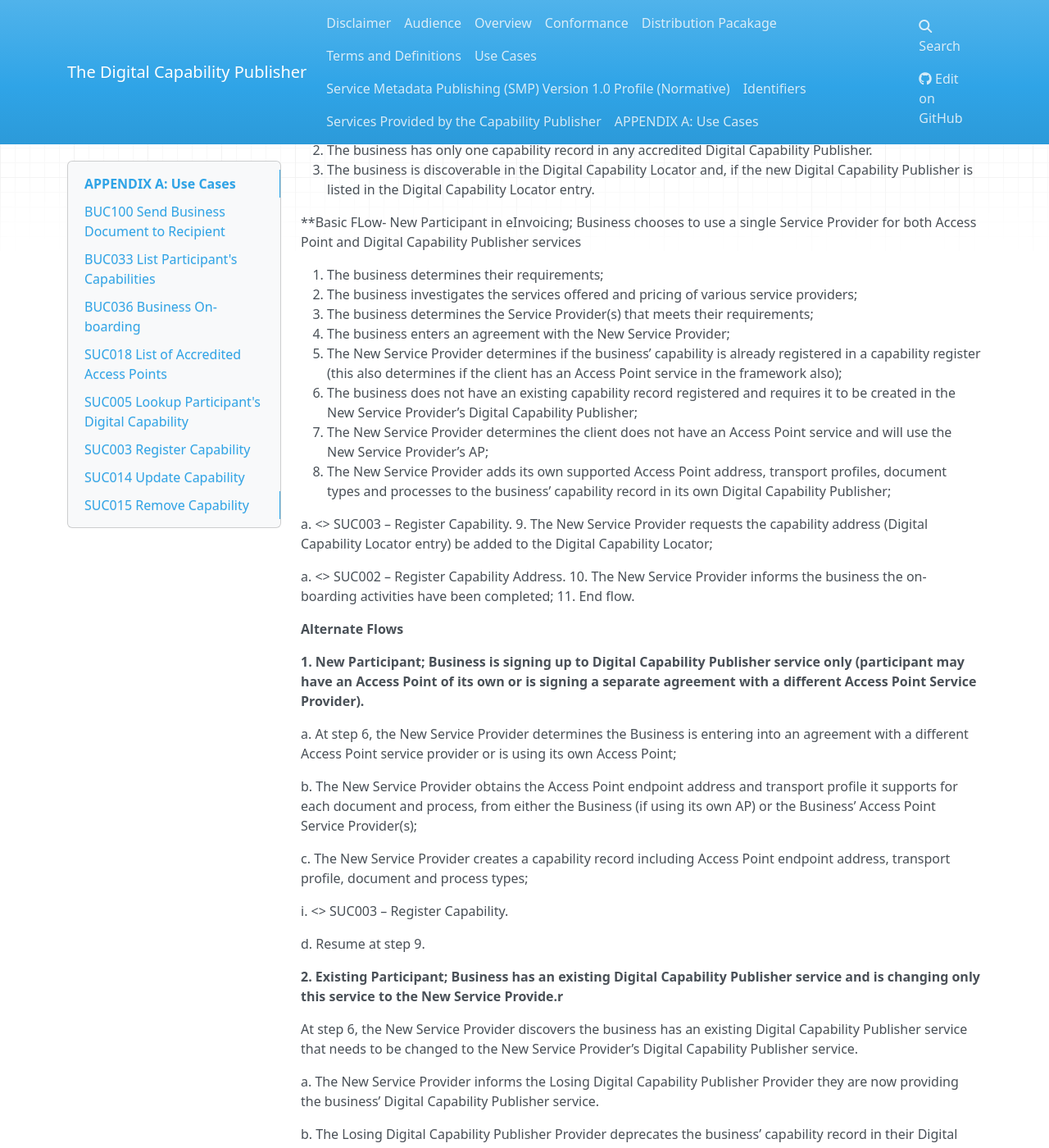
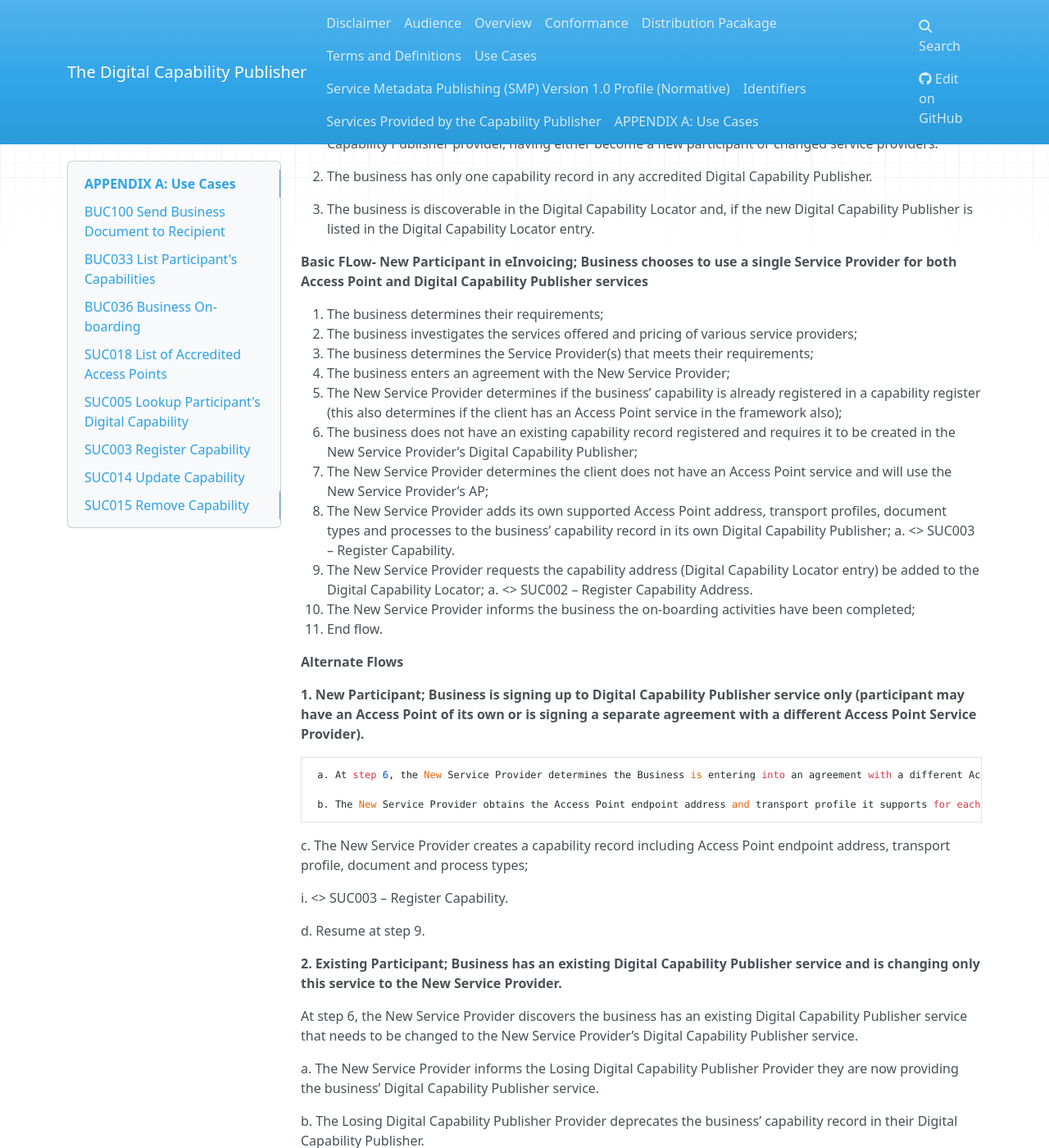
Before and after one commit to Digital-Business-Council/Digital-Capability-Publisher, an MkDocs documentation site: the page built from docs/appendixausecases.md, in a window 1280 px wide and 1400 px high, scrolled down 3295 px. Shown: the whole window at 82% size. Built offline with MkDocs 1.6.1, drawn with Linux system fonts in a browser that asks for light colours; nearby versions of some CDN libraries; old or Windows-style settings are respelled for this version of MkDocs; some of the changed text lies outside the part shown.

Commit message:
Update appendixausecases.md

```diff
--- a/docs/appendixausecases.md
+++ b/docs/appendixausecases.md
@@ -10,115 +10,123 @@ N/A
 
 **Preconditions**
 
-1. The Sender, Recipient, Capability Publisher and the Access Points are participants in eDelivery.
+ 1. The Sender, Recipient, Capability Publisher and the Access Points are participants in eDelivery.
 
 **Post conditions**
 
-1. The recipient receives the Sender’s business document successfully.
+ 1. The recipient receives the Sender’s business document successfully.
 
 **Basic Flow**
 
-1.The Sender populates the business document with the required information (identifier and scheme, document type and process);
+ 1. The Sender populates the business document with the required information (identifier and scheme, document type and process);
 
-2.The Sender sends the business document to their Access Point;
+ 2. The Sender sends the business document to their Access Point;
 
-3.The sending Access Point performs the business discovery process to obtain the capability of the recipient (which includes obtaining the service endpoint of the receiving Access Point);
- - a. <<include>> SUC005 – Lookup Participant’s Digital Capability.
+ 3. The sending Access Point performs the business discovery process to obtain the capability of the recipient (which includes obtaining the service endpoint of the receiving Access Point); a. <<include>> SUC005 – Lookup Participant’s Digital Capability.
 
-4.The sending Access Point sends the business document to the recipient’s nominated Access Point for the business document type;
+ 4. The sending Access Point sends the business document to the recipient’s nominated Access Point for the business document type;
 
-5.The receiving Access Point receives the business document successfully;
+ 5. The receiving Access Point receives the business document successfully;
 
-6.The receiving Access Point sends the business document to the recipient;
+ 6. The receiving Access Point sends the business document to the recipient;
 
-7.The recipient receives the business document from their nominated Access Point successfully;
+ 7. The recipient receives the business document from their nominated Access Point successfully;
 
-8.End flow.
+ 8. End flow.
 
 ## BUC033 List Participant's Capabilities
+
 **Purpose**
-
 This use case describes the steps required for a party, possibly a sender, to discover the entire capabilities (ie every process) supported by a participant.
 
 This use case is optional as it would only be useful if there were more than one process supported by a participant. It is not necessary for a Sender to discover all capabilities of a Recipient to send a business document from corners 1 to 4.
 
 **Assumptions**
 
-1. Any party, even those not participating in eDelivery, can view a Participant’s Capabilities.
+ 1. Any party, even those not participating in eDelivery, can view a Participant’s Capabilities.
 
-2. No authentication or authorisation checks are required.
+ 2. No authentication or authorisation checks are required.
 
 **Pre-conditions**
 
-1. The requester needs to know the identifier of the participant they are looking up.
+ 1. The requester needs to know the identifier of the participant they are looking up.
 
 **Post-conditions**
 
-1. The recipient's digital capabilities have been determined by a participant.
+ 1. The recipient's digital capabilities have been determined by a participant.
 
 **Basic Flow**
 
-1. The requester establishes the location of the recipient’s digital capabilities;
+ 1. The requester establishes the location of the recipient’s digital capabilities;  a. <<include>> SUC006 - Lookup Participant’s DCP Alias Address;
 
-   a. <<include>> SUC006 - Lookup Participant’s DCP Alias Address;
+ 2. The requester constructs the request to retrieve a recipient’s capability list;
 
-2. The requester constructs the request to retrieve a recipient’s capability list;
+ 3. The requester sends the request to the recipient’s Digital Capability Publisher;
 
-3. The requester sends the request to the recipient’s Digital Capability Publisher;
+ 4. The Digital Capability Publisher creates the response including the capabilities for each process the participant has in their capability record;
 
-4. The Digital Capability Publisher creates the response including the capabilities for each process the participant has in their capability record;
+ 5. The requester receives the response;
 
-5. The requester receives the response;
-
-6. End flow.
+ 6. End flow.
 
 ## BUC036 Business On-boarding
+
 **Purpose**
-
 This use case describes the process to on-board a business to a single Digital Capability Publisher and/or one or more Access Point services for eDelivery. This does not include Access Point and Digital Capability Publisher service providers themselves, who are covered by the process described in BUC010 – Service Provider On-Boarding.
 
 There are a number of scenarios covered by this use case:
 
-1. A business is entering the eDelivery framework for the first time (new participant).
-2. A business changes their service provider(s) to a single or multiple service provider (noting a business can only have one and only one Digital Capability Publisher service provider):
+ 1. A business is entering the eDelivery framework for the first time (new participant).
 
- a. The business moves both services from one service provider to one or more service providers.
+ 2. A business changes their service provider(s) to a single or multiple service provider (noting a business can only have one and only one Digital Capability Publisher service provider):
 
- b. The business moves only their Access Point service for a particular process to a new service provider.
+     a. The business moves both services from one service provider to one or more service providers.
 
- c. The business moves only the Digital Capability Publisher service to a new service provider.
+     b. The business moves only their Access Point service for a particular process to a new service provider.
 
- d. The business has Access Point and Digital Capability Publisher services with separate providers and consolidates the services in one     provider.
+     c. The business moves only the Digital Capability Publisher service to a new service provider.
 
- e. The business has different Service Providers for Digital Capability Publisher and Access Point services, and moves each service to       two new Service Providers.
+     d. The business has Access Point and Digital Capability Publisher services with separate providers and consolidates the services in one provider.
+
+     e. The business has different Service Providers for Digital Capability Publisher and Access Point services, and moves each service to two new Service Providers.
 
  **Assumptions**
 
-  1. A Service Provider can operate an Access Point and/or a Digital Capability Register but it is not mandatory to provide both.
-  2. Where a Service Provider can provide both services, whether a business chooses to use both services of that one service provider is completely at their discretion.
+ 1. A Service Provider can operate an Access Point and/or a Digital Capability Register but it is not mandatory to provide both.
+
+ 2. Where a Service Provider can provide both services, whether a business chooses to use both services of that one service provider is completely at their discretion.
 
 **Constraints**
 
  1. The Service Provider, when providing both services, must create and maintain the business’ Digital Capability Locator entry and Digital Capability Publisher capability record.
+
  2. When the business enters into agreements with a Digital Capability Publisher service provider and one or more Access Point service providers, the Digital Capability Publisher Service provider is responsible for coordinating, creating and maintaining the Digital Capability Locator entry and Digital Capability Publisher record on behalf of the business for the duration of this arrangement as it will need all Access Point details to create the business’ Capability record in their nominated Digital Capability Publisher.
+
  3. When the business has its own Access Point, the Service Provider for Digital Capability Publisher services is responsible for creating and maintaining the Digital Capability Locator entry, creating the capability record and responding to requests by the business to update the Access Point details the business uses as required.
+
  4. In Access Point service provider change events, The Service Provider holding the business’ capability record must comply with Access Point Service Provider request to update the capability record with the new Access Point details.
+
  5. As defined in the Council provider agreements, the losing Service Provider must cooperate with the gaining (New) Service Provider during portability/change of service events.
+
  6. Only one capability record can exist in the eDelivery framework for a participant; this record contains all the capabilities of the business.
 
  **Pre-conditions**
 
  1. The business has agreements with one or more Service Providers for receiving Council supported business processes and documents through one or more Access Point providers and only one Digital Capability Publisher provider, having either become a new participant or changed service providers.
+
  2. The business has only one capability record in any accredited Digital Capability Publisher.
+
  3. The business is discoverable in the Digital Capability Locator and, if the new Digital Capability Publisher is listed in the Digital Capability Locator entry.
 
 **Post-conditions**
 
  1. The business has agreements with one or more Service Providers for receiving Council supported business processes and documents through one or more Access Point providers and only one Digital Capability Publisher provider, having either become a new participant or changed service providers.
+
  2. The business has only one capability record in any accredited Digital Capability Publisher.
+
  3. The business is discoverable in the Digital Capability Locator and, if the new Digital Capability Publisher is listed in the Digital Capability Locator entry.
 
- **Basic FLow- New Participant in eInvoicing; Business chooses to use a single Service Provider for both Access Point and Digital Capability Publisher services
+ **Basic FLow- New Participant in eInvoicing; Business chooses to use a single Service Provider for both Access Point and Digital Capability Publisher services**
 
  1. The business determines their requirements;
  2. The business investigates the services offered and pricing of various service providers;
@@ -127,12 +135,8 @@ There are a number of scenarios covered by this use case:
  5. The New Service Provider determines if the business’ capability is already registered in a capability register (this also determines if the client has an Access Point service in the framework also);
  6. The business does not have an existing capability record registered and requires it to be created in the New Service Provider’s Digital Capability Publisher;
  7. The New Service Provider determines the client does not have an Access Point service and will use the New Service Provider’s AP;
- 8. The New Service Provider adds its own supported Access Point address, transport profiles, document types and processes to the business’ capability record in its own Digital Capability Publisher;
-
-  a. <<include>> SUC003 – Register Capability.
- 9. The New Service Provider requests the capability address (Digital Capability Locator entry) be added to the Digital Capability Locator;
-
-  a. <<include>> SUC002 – Register Capability Address.
+ 8. The New Service Provider adds its own supported Access Point address, transport profiles, document types and processes to the business’ capability record in its own Digital Capability Publisher; a. <<include>> SUC003 – Register Capability.
+ 9. The New Service Provider requests the capability address (Digital Capability Locator entry) be added to the Digital Capability Locator; a. <<include>> SUC002 – Register Capability Address.
  10. The New Service Provider informs the business the on-boarding activities have been completed;
  11. End flow.
 
@@ -140,9 +144,9 @@ There are a number of scenarios covered by this use case:
 
  **1. New Participant; Business is signing up to Digital Capability Publisher service only (participant may have an Access Point of its own or is signing a separate agreement with a different Access Point Service Provider).**
 
-  a. At step 6, the New Service Provider determines the Business is entering into an agreement with a different Access Point service provider or is using its own Access Point;
+     a. At step 6, the New Service Provider determines the Business is entering into an agreement with a different Access Point service provider or is using its own Access Point;
 
-  b. The New Service Provider obtains the Access Point endpoint address and transport profile it supports for each document and process, from either the Business (if using its own AP) or the Business’ Access Point Service Provider(s);
+     b. The New Service Provider obtains the Access Point endpoint address and transport profile it supports for each document and process, from either the Business (if using its own AP) or the Business’ Access Point Service Provider(s);
 
   c. The New Service Provider creates a capability record including Access Point endpoint address, transport profile, document and process types;
 
@@ -150,7 +154,7 @@ There are a number of scenarios covered by this use case:
 
   d. Resume at step 9.
 
-**2. Existing Participant; Business has an existing Digital Capability Publisher service and is changing only this service to the New Service Provide.r**
+**2. Existing Participant; Business has an existing Digital Capability Publisher service and is changing only this service to the New Service Provider.**
 
 At step 6, the New Service Provider discovers the business has an existing Digital Capability Publisher service that needs to be changed to the New Service Provider’s Digital Capability Publisher service.
 
```
